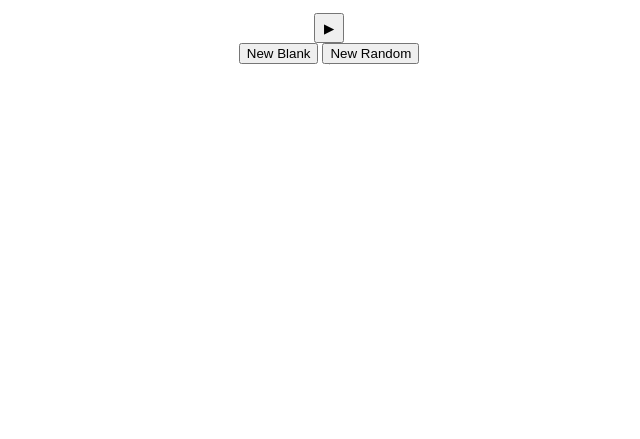
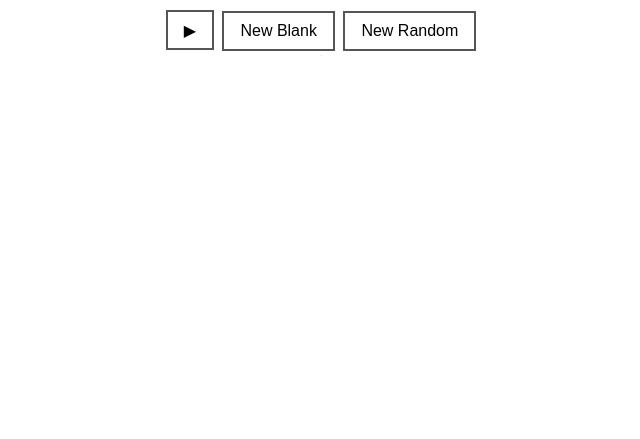
Before and after one commit to jmsapt/game-of-life, a website built with webpack: page docs/index.html in a window 1280 px wide. Shown: the part 369-808 px from the top of the page, without its empty margins (319-959 px from the left). Built offline with nearby package versions, Linux system fonts and the light colour scheme; what wasm-game-of-life would draw is missing.

Commit message:
improved styling

```diff
--- a/docs/index.html
+++ b/docs/index.html
@@ -2,34 +2,20 @@
 <html>
   <head>
     <meta charset="utf-8">
-    <title>Hello wasm-pack!</title>
-    <style>
-      body {
-        position: absolute;
-        top: 0;
-        left: 0;
-        width: 100%;
-        height: 100%;
-        display: flex;
-        flex-direction: column;
-        align-items: center;
-        justify-content: center;
-      }
-      #play-pause-button{
-        width: 30px;
-        height: 30px;
-      }
-
-    </style>
+    <title>Game of Life</title>
+    <link rel="stylesheet" href="style.css">
   </head>
   <body>
     <noscript>This page contains webassembly and javascript content, please enable javascript in your browser.</noscript>
-    <button id="play-pause-button"></button>
+
+    <h1>Conway's Game of Life</h1>
+
     <div>
-      <button id="blank-reset-button">New Blank</button>
-      <button id="random-reset-button">New Random</button>
+      <button class="button button-hover", id="play-pause-button"></button>
+      <button class="button button-hover", id="blank-reset-button">New Blank</button>
+      <button class="button button-hover", id="random-reset-button">New Random</button>
     </div>
-    <div> </div>
+
     <canvas id="game-of-life-canvas"></canvas>
     <script src="./bootstrap.js"></script>
   </body>
--- a/docs/index.js
+++ b/docs/index.js
@@ -1,7 +1,14 @@
 import { Universe } from "wasm-game-of-life";
 import { memory } from "wasm-game-of-life/game_of_life_bg.wasm";
 
-const CELL_SIZE = 10; // px
+// 20% border on left, right, and bottom
+const CELL_SIZE = 16; // px
+const WIDTH = Number(window.innerWidth * 0.8 / CELL_SIZE); // cells
+const HEIGHT = Number(window.innerHeight * 0.7 / CELL_SIZE); // cells
+const tickrate = 2;
+
+console.log(WIDTH, HEIGHT)
+
 const GRID_COLOR = "#CCCCCC";
 const DEAD_COLOR = "#FFFFFF";
 const ALIVE_COLOR = "#000000";
@@ -63,7 +70,7 @@ blankResetButton.addEventListener("click", event => {
 });
 
 // Construct the universe, and get its width and height.
-const universe = Universe.new(100, 100);
+const universe = Universe.new(WIDTH, HEIGHT);
 const width = universe.width();
 const height = universe.height();
 
@@ -97,7 +104,6 @@ canvas.addEventListener("click", event => {
 const renderLoop = () => {
 
     universe.tick();
-
     drawGrid();
     drawCells();
 
--- /dev/null
+++ b/docs/style.css
@@ -0,0 +1,45 @@
+html, body { margin: 0; padding: 0; }
+
+.button {
+    background-color: #04AA6D;
+    /* Green */
+    border: none;
+    color: white;
+    padding: 8px 16px;
+    text-align: center;
+    text-decoration: none;
+    display: inline-block;
+    font-size: 16px;
+    margin: 4px 2px;
+    transition-duration: 0.4s;
+    cursor: pointer;
+    height: 40px;
+}
+
+.button-hover {
+    background-color: white;
+    color: black;
+    border: 2px solid #555555;
+}
+
+.button-hover:hover {
+    background-color: #555555;
+    color: white;
+}
+
+body {
+    position: absolute;
+    top: 0;
+    left: 0;
+    width: 100%;
+    height: 90%;
+    display: flex;
+    flex-direction: column;
+    align-items: center;
+    justify-content: center;
+    font-family: Arial, Helvetica, sans-serif;
+}
+
+h1 {
+    font-size: xx-large;
+}
```
Also changed, not shown: .appveyor.yml (deleted), .travis.yml (deleted), README.md (deleted), dist/index.html (added), dist/snippets/webapp-9efd290294e319f9/inline0.js (added), docs/.travis.yml (deleted), docs/README.md (deleted), 7 other files.
